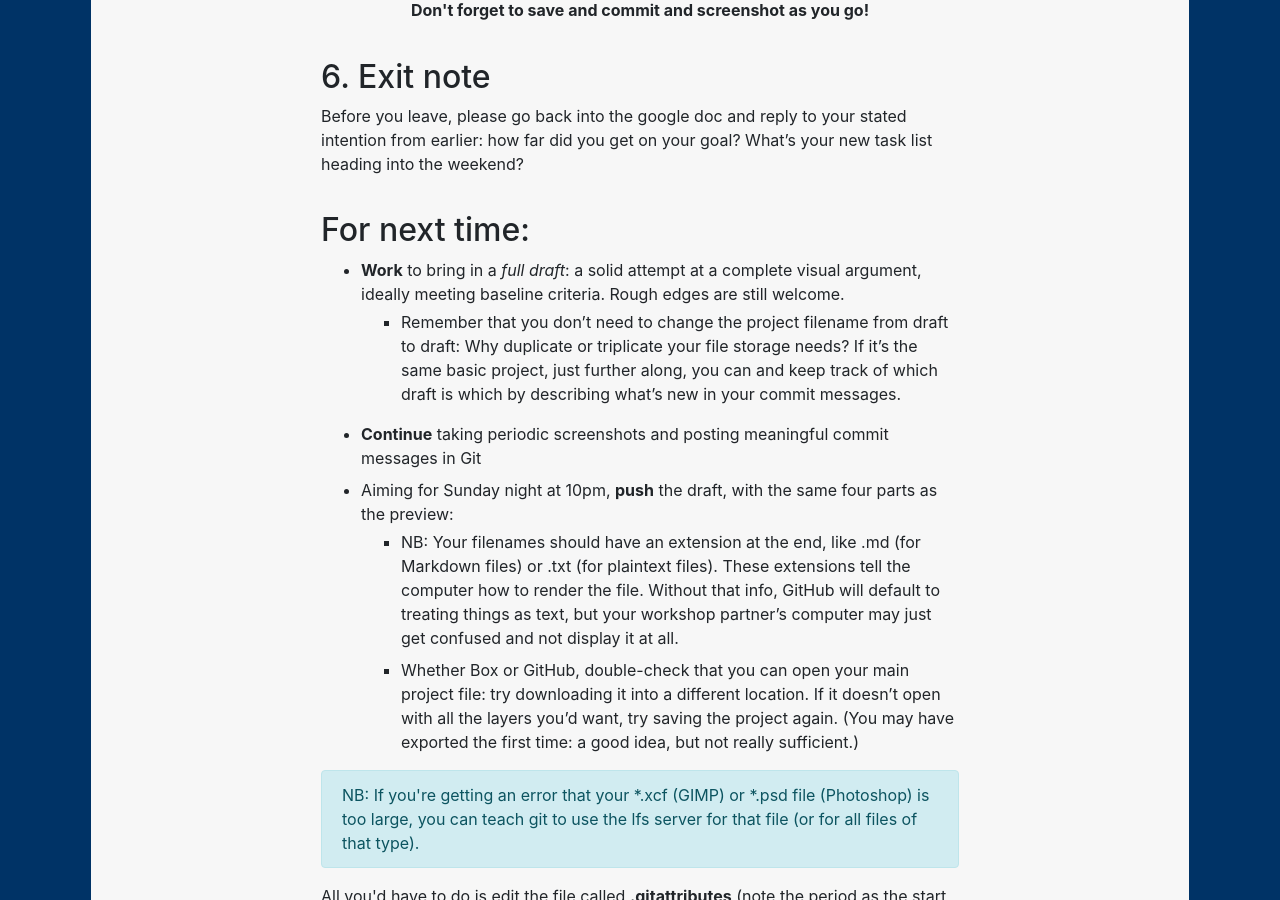
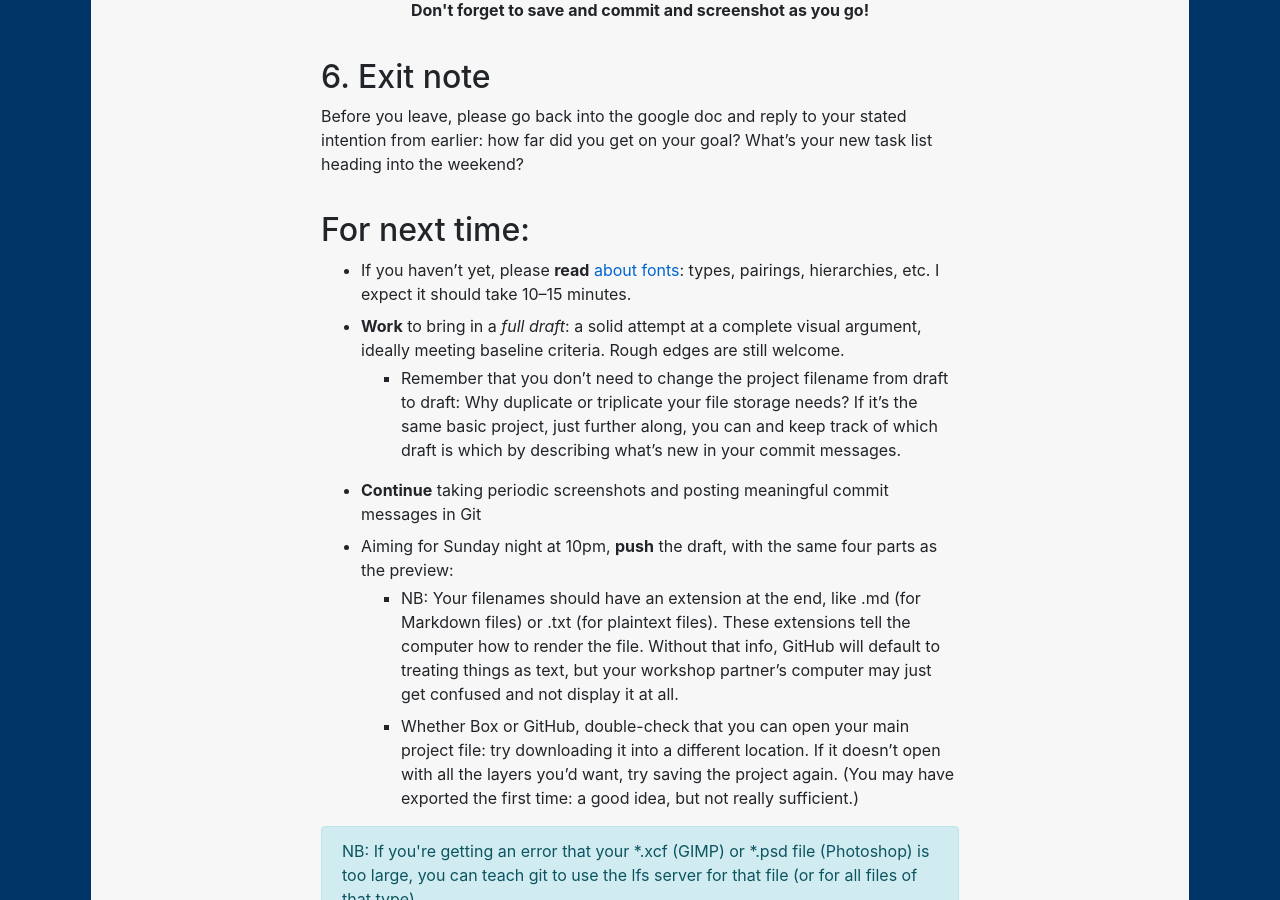
Before and after one commit to benmiller314/cdm2025spring, a Jekyll site: the page built from old-plans/lesson-12.md, in a window 1280 px wide and 900 px high, scrolled down 2994 px. Built offline with Jekyll 4.4.1, drawn with Linux system fonts in a browser that asks for light colours; our own code applies the rules of GitHub Pages for plain Markdown files.

Commit message:
oops, almost forgot to restate the fonts reading

```diff
--- a/old-plans/lesson-12.md
+++ b/old-plans/lesson-12.md
@@ -107,6 +107,8 @@ Before you leave, please go back into the google doc and reply to your stated in
 
 
 ## For next time:
+
+* If you haven't yet, please **read** [about fonts](https://venngage.com/blog/how-to-choose-fonts/): types, pairings, hierarchies, etc. I expect it should take 10–15 minutes.
 * **Work** to bring in a _full draft_: a solid attempt at a complete visual argument, ideally meeting baseline criteria. Rough edges are still welcome.
   - Remember that you don't need to change the project filename from draft to draft: Why duplicate or triplicate your file storage needs? If it's the same basic project, just further along, you can and keep track of which draft is which by describing what's new in your commit messages.
 * **Continue** taking periodic screenshots and posting meaningful commit messages in Git
```
